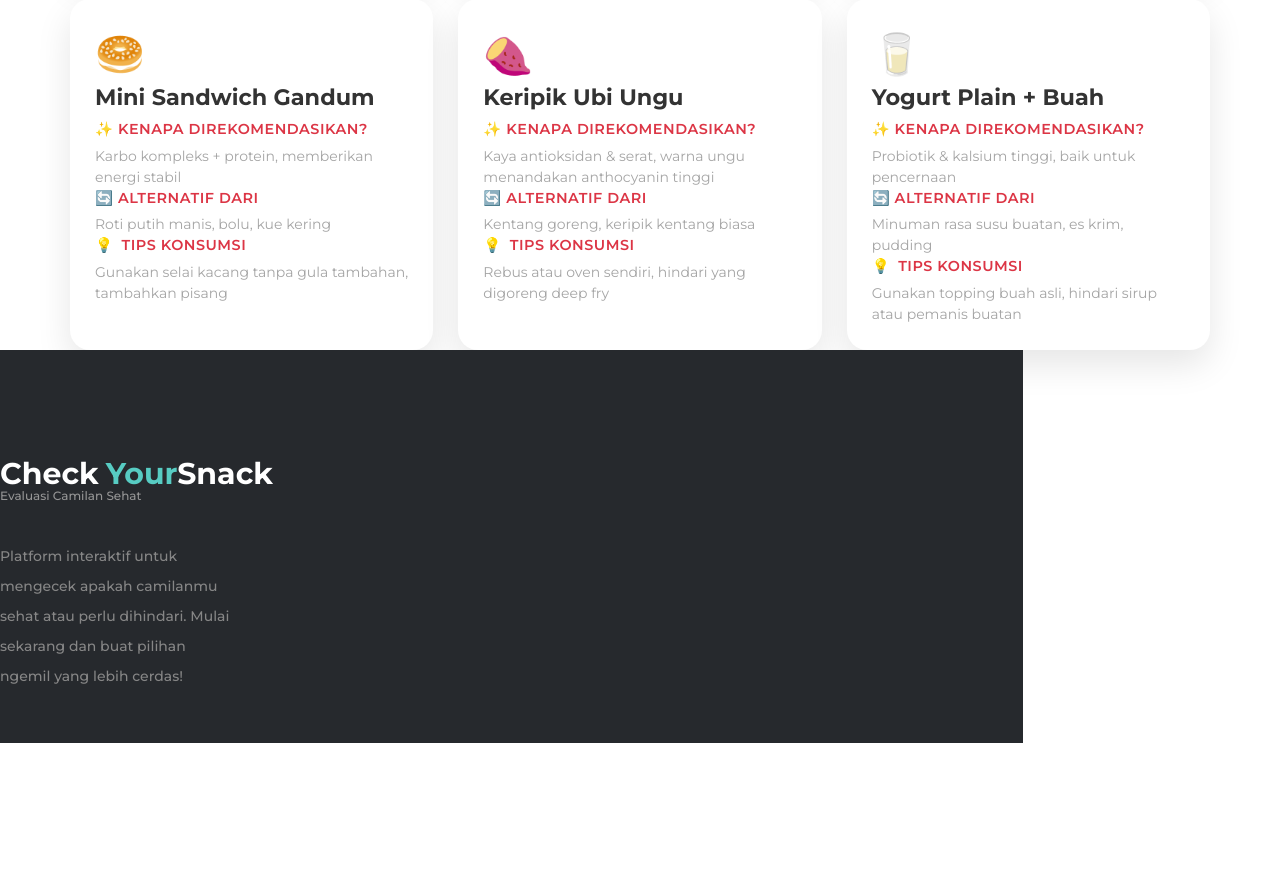
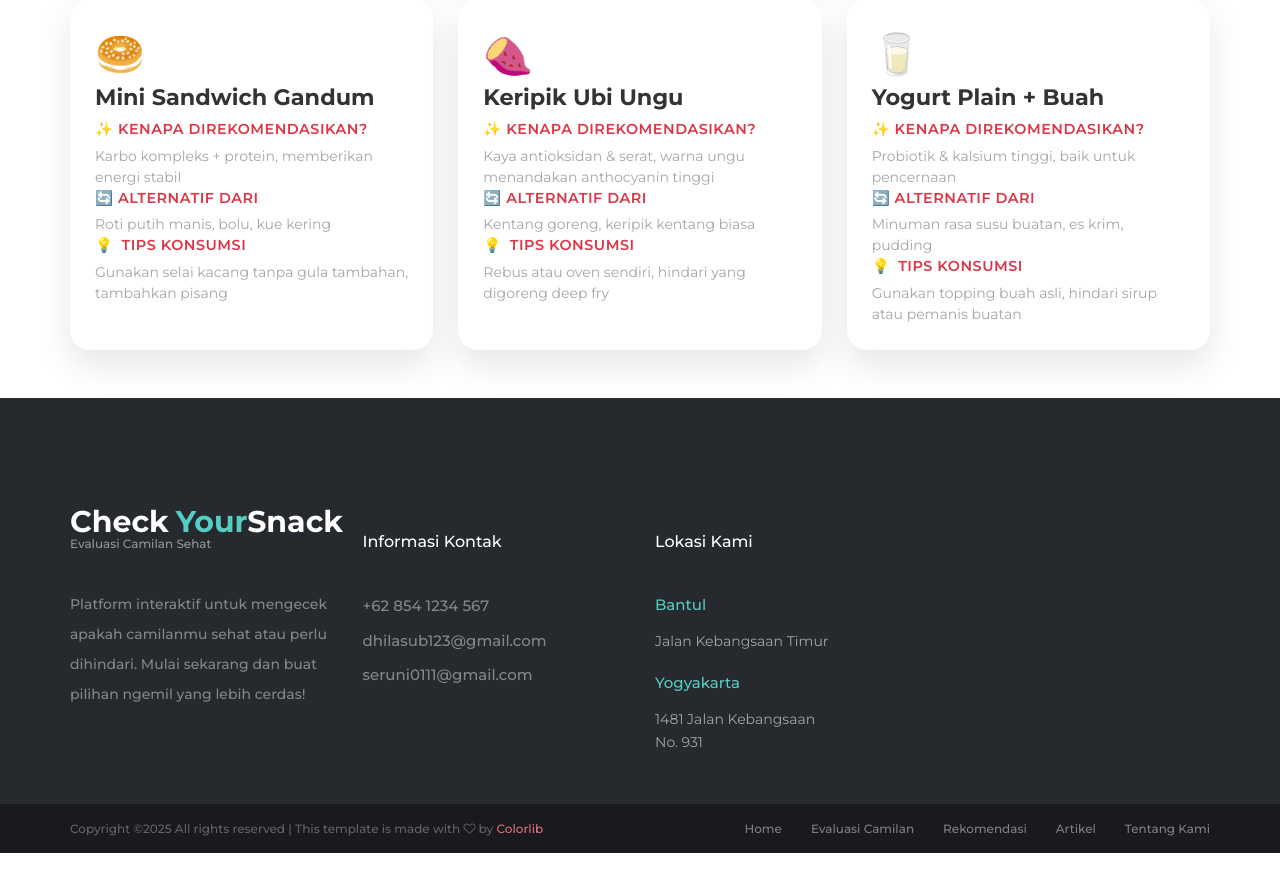
Before and after one commit to Putri011103/scan_my_snack-main, a PHP site: page /services.php in a window 1280 px wide. Shown: the part 2189-3067 px from the top of the page. Before the commit the page ends 2932 px from the top, so only its background shows below. Run offline with PHP 8.4, Linux system fonts and the light colour scheme.

Commit message:
pembaruan

```diff
--- a/about.php
+++ b/about.php
@@ -417,7 +417,9 @@ window.addEventListener("load", function () {
 
 	<!-- Footer -->
 
-	<footer class="footer">
+</div>
+
+<footer class="footer">
 		<div class="footer_content">
 			<div class="container">
 				<div class="row">
@@ -492,7 +494,6 @@ Copyright &copy;<script>document.write(new Date().getFullYear());</script> All r
 			</div>
 		</div>
 	</footer>
-</div>
 
 <script src="js/jquery-3.2.1.min.js"></script>
 <script src="styles/bootstrap-4.1.2/popper.js"></script>
--- a/blog.php
+++ b/blog.php
@@ -352,7 +352,7 @@
             </div>
         </div>
 
-        <div class="articles-grid" id="articlesGrid">
+        <div class="articles-grid mb-4" id="articlesGrid">
             <!-- Articles will be populated by JavaScript -->
         </div>
     </div>
--- a/services.php
+++ b/services.php
@@ -158,6 +158,16 @@
 				<!-- Work Hourse -->
 				<div class="work_hours">Mo - Sat: 8:00am - 9:00pm</div>
 
+				<!-- Login Button -->
+
+				<!-- Header Social -->
+				<div class="social header_social">
+					<ul class="d-flex flex-row align-items-center justify-content-start">
+						<li><a href="#"><i class="fa fa-instagram" aria-hidden="true"></i></a></li>
+						<li><a href="#"><i class="fa fa-facebook" aria-hidden="true"></i></a></li>
+ 					</ul>
+				</div>
+
 				<!-- Hamburger -->
 				<div class="hamburger"><i class="fa fa-bars" aria-hidden="true"></i></div>
 			</div>
@@ -245,12 +255,12 @@
             <!-- Snack cards akan diisi oleh JavaScript -->
         </div>
     </div>
+        </div>
 
-    <footer class="footer">
+<footer class="footer mt-5">
 		<div class="footer_content">
 			<div class="container">
 				<div class="row">
-
 					<!-- Footer About -->
 					<div class="col-lg-3 footer_col">
 						<div class="footer_about">
@@ -261,14 +271,63 @@
 								</a>
 							</div>
 							<div class="footer_about_text">
-              <p>
-                Platform interaktif untuk mengecek apakah camilanmu sehat atau perlu dihindari.
-                Mulai sekarang dan buat pilihan ngemil yang lebih cerdas!
-              </p>
+								<p>Platform interaktif untuk mengecek apakah camilanmu sehat atau perlu dihindari.
+Mulai sekarang dan buat pilihan ngemil yang lebih cerdas!</p>
 							</div>
 						</div>
 					</div>
 
+					<!-- Footer Contact Info -->
+					<div class="col-lg-3 footer_col">
+						<div class="footer_contact">
+							<div class="footer_title">Informasi Kontak</div>
+							<ul class="contact_list">
+								<li>+62 854 1234 567</li>
+								<li>dhilasub123@gmail.com</li>
+								<li>seruni0111@gmail.com</li>
+							</ul>
+						</div>
+					</div>
+
+					<!-- Footer Locations -->
+					<div class="col-lg-3 footer_col">
+						<div class="footer_location">
+							<div class="footer_title">Lokasi Kami</div>
+							<ul class="locations_list">
+								<li>
+									<div class="location_title">Bantul</div>
+									<div class="location_text">Jalan Kebangsaan Timur</div>
+								</li>
+								<li>
+									<div class="location_title">Yogyakarta</div>
+									<div class="location_text">1481 Jalan Kebangsaan No. 931</div>
+								</li>
+							</ul>
+						</div>
+					</div>
+				</div>
+			</div>
+		</div>
+		<div class="footer_bar">
+			<div class="container">
+				<div class="row">
+					<div class="col">
+						<div class="footer_bar_content  d-flex flex-md-row flex-column align-items-md-center justify-content-start">
+							<div class="copyright"><!-- Link back to Colorlib can't be removed. Template is licensed under CC BY 3.0. -->
+Copyright &copy;<script>document.write(new Date().getFullYear());</script> All rights reserved | This template is made with <i class="fa fa-heart-o" aria-hidden="true"></i> by <a href="https://colorlib.com" target="_blank">Colorlib</a>
+<!-- Link back to Colorlib can't be removed. Template is licensed under CC BY 3.0. -->
+</div>
+							<nav class="footer_nav ml-md-auto">
+								<ul class="d-flex flex-row align-items-center justify-content-start">
+									<li><a href="index.php">Home</a></li>
+									<li><a href="about.php">Evaluasi Camilan</a></li>
+									<li><a href="services.php">Rekomendasi</a></li>
+									<li><a href="blog.php">Artikel</a></li>
+									<li><a href="contact.php">Tentang Kami</a></li>
+								</ul>
+							</nav>
+						</div>
+					</div>
 				</div>
 			</div>
 		</div>
```
Also changed, not shown: contact.php (+5 -3 lines), elements.php (+0 -11 lines), index.php (+73 -12 lines), images/Artikel.jpg (added), images/Beranda.jpg (added), images/Evaluasi camilan.jpg (added), images/Rekomendasi.jpg (added), 1 other file. Lines whose indentation alone changed are shown as unchanged.
